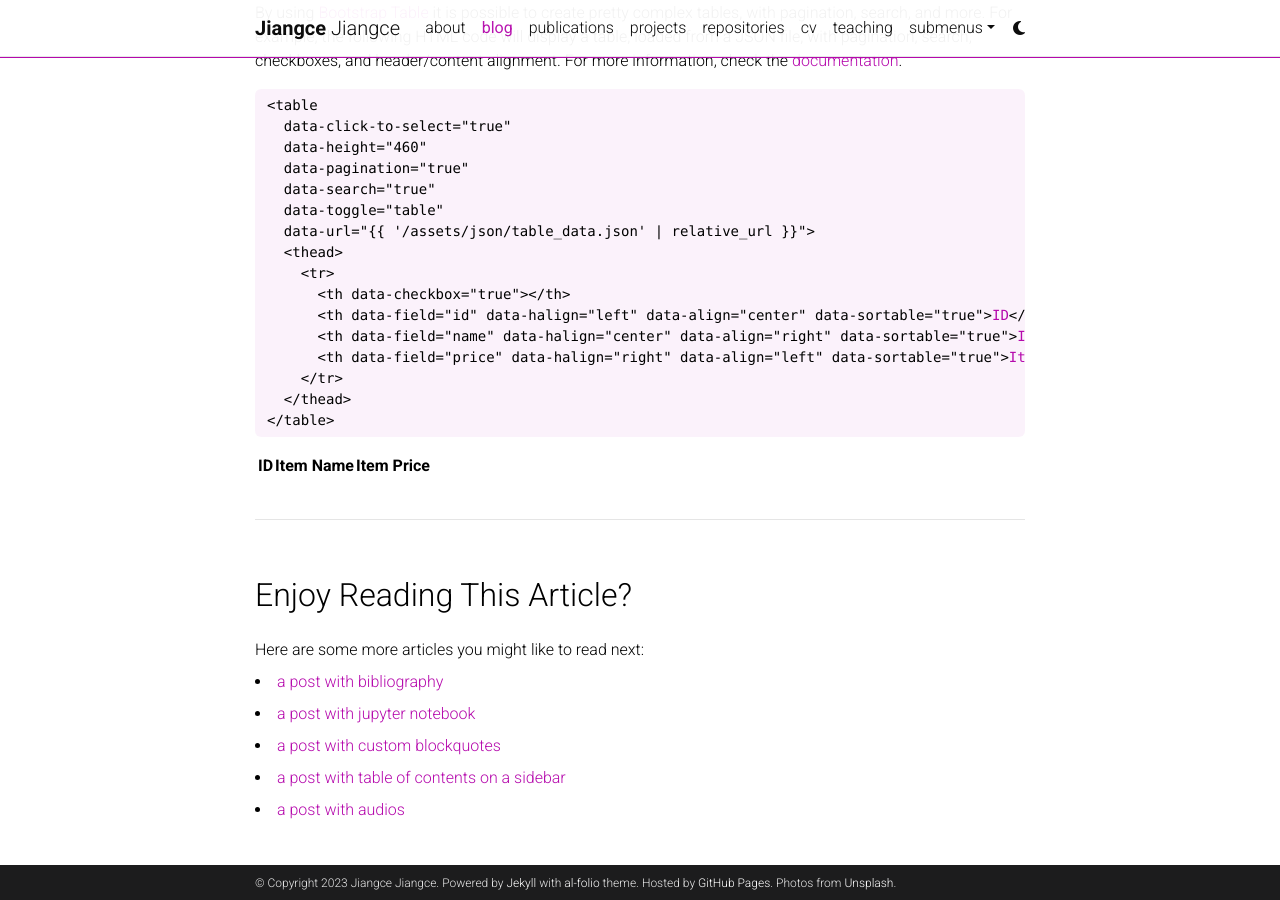
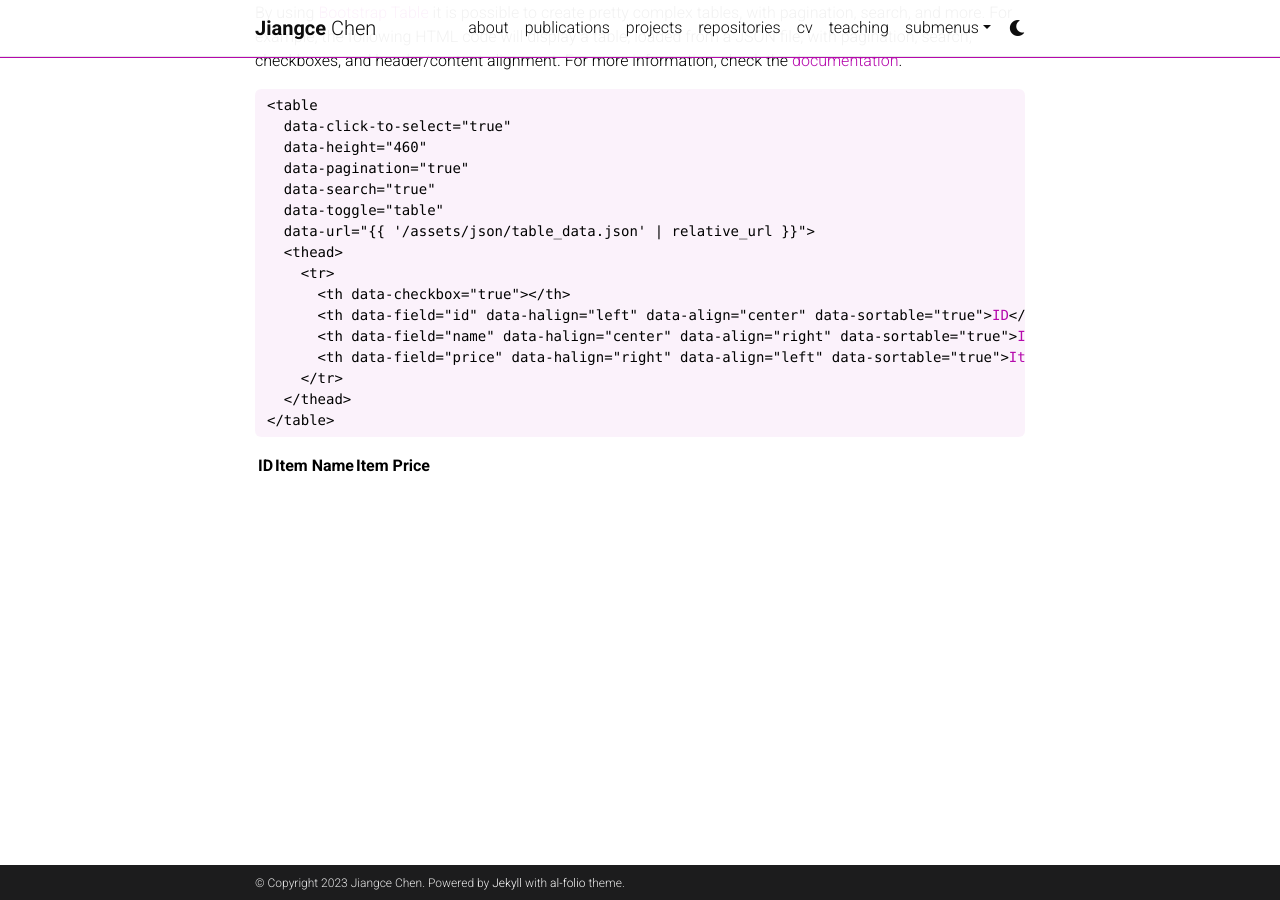
Before and after one commit to sanjanas08/SanjanaShah.github.io, a Jekyll site: the page built from _posts/2023-03-21-tables.md, in a window 1280 px wide and 900 px high, scrolled down 1005 px. Built offline with Jekyll 4.4.1, drawn with Linux system fonts in a browser that asks for light colours; comment, search, counter and statistics services are not loaded; a style sheet for code colours, icons or effects is not loaded; some of the changed lines change nothing that is shown.

Commit message:
add picture

```diff
--- a/_config.yml
+++ b/_config.yml
@@ -5,21 +5,19 @@
 title: blank # the website title (if blank, full name will be used instead)
 first_name: Jiangce
 middle_name:
-last_name: Jiangce
+last_name: Chen
 email: jiangcec@andrew.cmu.edu
 description: > # the ">" symbol means to ignore newlines until "footer_text:"
-  A simple, whitespace theme for academics. Based on [*folio](https://github.com/bogoli/-folio) design.
+  Jiangce Chen' Homepage
 footer_text: >
   Powered by <a href="https://jekyllrb.com/" target="_blank">Jekyll</a> with <a href="https://github.com/alshedivat/al-folio">al-folio</a> theme.
-  Hosted by <a href="https://pages.github.com/" target="_blank">GitHub Pages</a>.
-  Photos from <a href="https://unsplash.com" target="_blank">Unsplash</a>.
-keywords: jekyll, jekyll-theme, academic-website, portfolio-website  # add your own keywords or leave empty
+keywords:
 
 lang: en # the language of your site (for example: en, fr, cn, ru, etc.)
 icon: ⚛️  # the emoji used as the favicon (alternatively, provide image name in /assets/img/)
 
-url: https://alshedivat.github.io # the base hostname & protocol for your site
-baseurl: /al-folio # the subpath of your site, e.g. /blog/
+url: https://jiangcechen.com # the base hostname & protocol for your site
+baseurl:
 last_updated: false # set to true if you want to display last updated in the footer
 impressum_path:  # set to path to include impressum link in the footer, use the same path as permalink in a page, helps to conform with EU GDPR
 
@@ -34,10 +32,6 @@
 # repo color theme
 repo_theme_light: default       # https://github.com/anuraghazra/github-readme-stats/blob/master/themes/README.md
 repo_theme_dark: dark           # https://github.com/anuraghazra/github-readme-stats/blob/master/themes/README.md
-repo_trophies:
-  enabled: true
-  theme_light: flat    # https://github.com/ryo-ma/github-profile-trophy
-  theme_dark: gitdimmed  # https://github.com/ryo-ma/github-profile-trophy
 
 # -----------------------------------------------------------------------------
 # RSS Feed
@@ -71,29 +65,25 @@
 # Social integration
 # -----------------------------------------------------------------------------
 
-github_username: # your GitHub user name
+github_username: Jiance2017 # your GitHub user name
 gitlab_username: # your GitLab user name
 twitter_username: # your Twitter handle
 mastodon_username: # your mastodon instance+username in the format instance.tld/@username
-linkedin_username: # your LinkedIn user name
+linkedin_username:  # your LinkedIn user name
 telegram_username: # your Telegram user name
-scholar_userid: # your Google Scholar ID
+scholar_userid: 0ZMklOIAAAAJ # your Google Scholar ID
 semanticscholar_id: # your Semantic Scholar ID
 whatsapp_number: # your WhatsApp number (full phone number in international format. Omit any zeroes, brackets, or dashes when adding the phone number in international format.)
-orcid_id: # your ORCID ID
+orcid_id: 0000-0002-5562-9119 # your ORCID ID
 medium_username: # your Medium username
 quora_username: # your Quora username
 publons_id: # your ID on Publons
-lattes_id: # your ID on Lattes (Brazilian Lattes CV)
-osf_id: # your OSF ID
 research_gate_profile: # your profile on ResearchGate
-scopus_id: # your profile on Scopus
 blogger_url: # your blogger URL
 work_url: # work page URL
 keybase_username: # your keybase user name
 wikidata_id: # your wikidata id
-wikipedia_id: # your wikipedia id (Case sensitive)
-dblp_url: # your DBLP profile url
+dblp_url:  # your DBLP profile url
 stackoverflow_id: # your stackoverflow id
 kaggle_id: # your kaggle id
 lastfm_id: # your lastfm id
@@ -102,19 +92,17 @@
 unsplash_id: # your unsplash id
 instagram_id: # your instagram id
 facebook_id: # your facebook id
-youtube_id: # your youtube channel id (youtube.com/@<youtube_id>)
 discord_id: # your discord id (18-digit unique numerical identifier)
-zotero_username: # your zotero username
 
 contact_note: >
-  You can even add a little note about which of these is the best way to reach you.
+
 
 # -----------------------------------------------------------------------------
 # Analytics and search engine verification
 # -----------------------------------------------------------------------------
 
-google_analytics:  # your Google Analytics measurement ID (format: G-XXXXXXXXXX)
-cronitor_analytics:  # cronitor RUM analytics site ID (format: XXXXXXXXX)
+google_analytics:  # your Goole Analytics measurement ID (format: G-XXXXXXXXXX)
+panelbear_analytics:  # panelbear analytics site ID (format: XXXXXXXXX)
 
 google_site_verification:  # your google-site-verification ID (Google Search Console)
 bing_site_verification:  # out your bing-site-verification ID (Bing Webmaster)
@@ -123,45 +111,23 @@
 # Blog
 # -----------------------------------------------------------------------------
 
-blog_name: al-folio # blog_name will be displayed in your blog page
-blog_nav_title: blog # your blog must have a title for it to be displayed in the nav bar
-blog_description: a simple whitespace theme for academics
+blog_name:  # blog_name will be displayed in your blog page
+blog_nav_title:  # your blog must have a title for it to be displayed in the nav bar
+blog_description: Tutorials about thermal simulation for additive manufacturing, computational geometry, and topology optimization.
 permalink: /blog/:year/:title/
 
 # Pagination
 pagination:
   enabled: true
 
-related_blog_posts:
-  enabled: true
-  max_related: 5
-
-# Giscus comments (RECOMMENDED)
-# Follow instructions on https://giscus.app/ to setup for your repo to fill out
-# the information below.
-giscus:
-  repo: alshedivat/al-folio      # <your-github-user-name>/<your-github-repo-name>
-  repo_id: MDEwOlJlcG9zaXRvcnk2MDAyNDM2NQ==
-  category: Comments             # name of the category under which discussions will be created
-  category_id: DIC_kwDOA5PmLc4CTBt6
-  mapping: title                 # identify discussions by post title
-  strict: 1                      # use strict identification mode
-  reactions_enabled: 1           # enable (1) or disable (0) emoji reactions
-  input_position: bottom         # whether to display input form below (bottom) or above (top) the comments
-  theme: preferred_color_scheme  # name of the color scheme (preferred works well with al-folio light/dark mode)
-  emit_metadata: 0
-  lang: en
-
-# Disqus comments (DEPRECATED)
+# Comments
 disqus_shortname: al-folio # put your disqus shortname
 # https://help.disqus.com/en/articles/1717111-what-s-a-shortname
 
 # External sources.
-# If you have blog posts published on medium.com or other external sources,
+# If you have blog posts published on medium.com or other exteranl sources,
 # you can display them in your blog by adding a link to the RSS feed.
 external_sources:
-  - name: medium.com
-    rss_url: https://medium.com/@al-folio/feed
 
 # -----------------------------------------------------------------------------
 # Collections
@@ -177,15 +143,8 @@
     output: true
     permalink: /projects/:path/
 
-announcements:
-  enabled: true
-  scrollable: true # adds a vertical scroll bar if there are more than 3 news items
-  limit: 5 # leave blank to include all the news in the `_news` folder
-
-latest_posts:
-  enabled: true
-  scrollable: true # adds a vertical scroll bar if there are more than 3 new posts items
-  limit: 3 # leave blank to include all the blog posts
+news_scrollable: true # adds a vertical scroll bar if there are more than 3 news items
+news_limit: 5 # leave blank to include all the news in the `_news` folder
 
 # -----------------------------------------------------------------------------
 # Jekyll settings
@@ -222,22 +181,19 @@
   - jekyll-diagrams
   - jekyll-email-protect
   - jekyll-feed
-  - jekyll-get-json
   - jekyll-imagemagick
-  - jekyll-jupyter-notebook
-  - jekyll-link-attributes
   - jekyll-minifier
   - jekyll-paginate-v2
   - jekyll/scholar
   - jekyll-sitemap
-  - jekyll-toc
+  - jekyll-link-attributes
   - jekyll-twitter-plugin
   - jemoji
 
 # Sitemap settings
 defaults:
   - scope:
-      path: "assets"
+      path: "assets/**/*.*"
     values:
       sitemap: false
 
@@ -265,8 +221,7 @@
     tag: '/blog/tag/:name/'
     category: '/blog/category/:name/'
 
-display_tags: ['formatting', 'images', 'links', 'math', 'code'] # these tags will be displayed on the front page of your blog
-display_categories: ['blockquotes'] # these categories will be displayed on the front page of your blog
+display_tags: ['formatting', 'images', 'links', 'math', 'code'] # this tags will be dispalyed on the front page of your blog
 
 # -----------------------------------------------------------------------------
 # Jekyll Scholar
@@ -274,8 +229,8 @@
 
 scholar:
 
-  last_name: [Einstein]
-  first_name: [Albert, A.]
+  last_name: [Badings]
+  first_name: [Thom]
 
   style: apa
   locale: en
@@ -296,18 +251,12 @@
   details_link: Details
 
   query: "@*"
-  group_by: year
-  group_order: descending
-
-badges: # Display different badges for your publications
-  altmetric_badge: true # Altmetric badge (https://www.altmetric.com/products/altmetric-badges/)
-  dimensions_badge: true # Dimensions badge (https://badge.dimensions.ai/)
 
 # Filter out certain bibtex entry keywords used internally from the bib output
 filtered_bibtex_keywords: [abbr, abstract, arxiv, bibtex_show, html, pdf, selected, supp, blog, code, poster, slides, website, preview, altmetric]
 
 # Maximum number of authors to be shown for each publication (more authors are visible on click)
-max_author_limit: 3  # leave blank to always show all authors
+max_author_limit:  # leave blank to always show all authors
 more_authors_animation_delay: 10  # more authors are revealed on click using animation; smaller delay means faster animation
 
 
@@ -328,7 +277,7 @@
 # -----------------------------------------------------------------------------
 
 imagemagick:
-  enabled: true # enables responsive images for your site (recommended, see https://github.com/alshedivat/al-folio/issues/537)
+  enabled: true # enables responsive images for your site (recomended, see https://github.com/alshedivat/al-folio/issues/537)
   widths:
     - 480
     - 800
@@ -357,10 +306,10 @@
 # -----------------------------------------------------------------------------
 
 enable_google_analytics:    false  # enables google analytics
-enable_cronitor_analytics: false  # enables cronitor RUM analytics
+enable_panelbear_analytics: false  # enables panelbear analytics
 enable_google_verification: false  # enables google site verification
 enable_bing_verification:   false  # enables bing site verification
-enable_masonry:             true   # enables automatic project cards arrangement
+enable_masonry:             true   # enables automatic project cards arangement
 enable_math:                true   # enables math typesetting (uses MathJax)
 enable_tooltips:            false  # enables automatic tooltip links generated
                                    # for each section titles on pages and posts
@@ -384,11 +333,9 @@
   integrity:
     css: "sha256-DF7Zhf293AJxJNTmh5zhoYYIMs2oXitRfBjY+9L//AY="
     js: "sha256-fgLAgv7fyCGopR/gBNq2iW3ZKIdqIcyshnUULC4vex8="
-bootstrap-table:
-  version: "1.21.4"
 fontawesome:
-  version: "6.4.0"
-  integrity: "sha256-HtsXJanqjKTc8vVQjO4YMhiqFoXkfBsjBWcX91T1jr8="
+  version: "5.15.4"
+  integrity: "sha256-mUZM63G8m73Mcidfrv5E+Y61y7a12O5mW4ezU3bxqW4="
 jquery:
   version: "3.6.0"
   integrity: "sha256-/xUj+3OJU5yExlq6GSYGSHk7tPXikynS7ogEvDej/m4="
@@ -403,26 +350,5 @@
     css: "sha256-jpjYvU3G3N6nrrBwXJoVEYI/0zw8htfFnhT9ljN3JJw="
     js: "sha256-NdbiivsvWt7VYCt6hYNT3h/th9vSTL4EDWeGs5SN3DA="
 medium_zoom:
-  version: "1.0.8"
-  integrity: "sha256-7PhEpEWEW0XXQ0k6kQrPKwuoIomz8R8IYyuU1Qew4P8="
-
-# -----------------------------------------------------------------------------
-# Get external JSON data
-# -----------------------------------------------------------------------------
-
-jekyll_get_json:
-  - data: resume
-    json: assets/json/resume.json # it can also be an url
-jsonresume:
-  - basics
-  - work
-  - education
-  - publications
-  - projects
-  - volunteer
-  - awards
-  - certificates
-  - skills
-  - languages
-  - interests
-  - references
+  version: "1.0.6"
+  integrity: "sha256-EdPgYcPk/IIrw7FYeuJQexva49pVRZNmt3LculEr7zM="
```
Also changed, not shown: assets/img/jiangce.jpg (added), jiangce.jpg (added).
